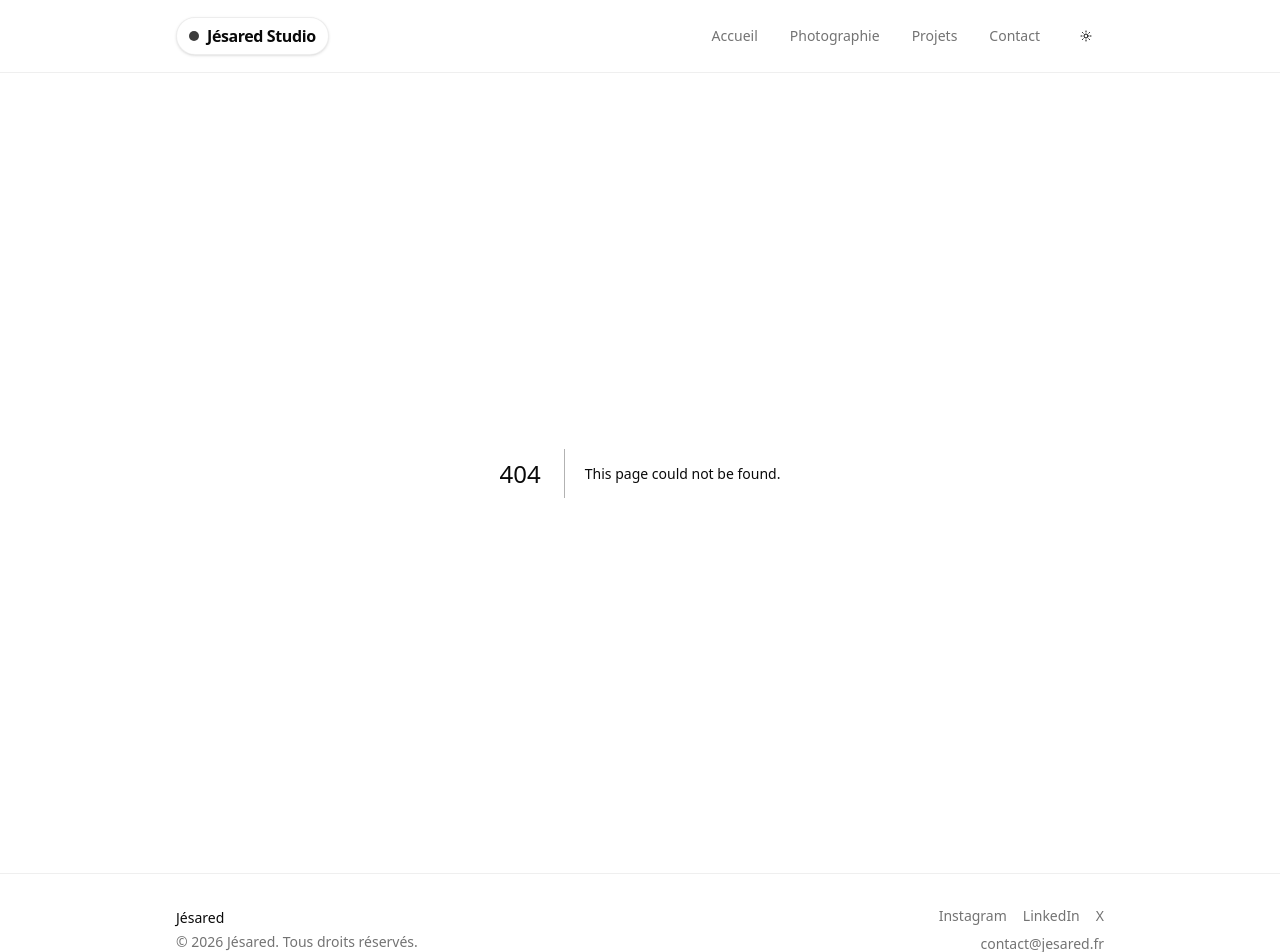
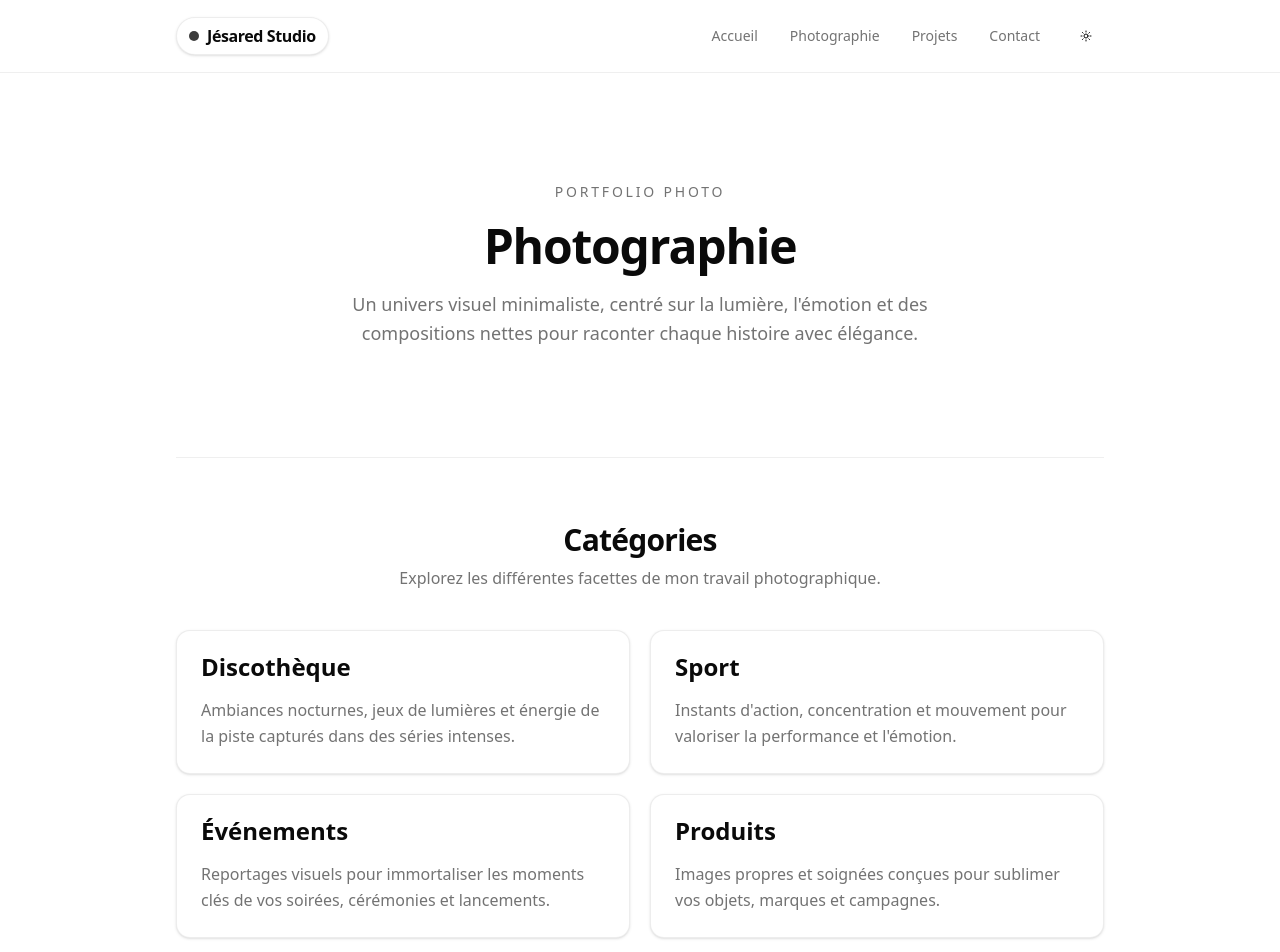
Before and after one commit to jesared/jesared-refonte, a Next.js app: page /photographie in a window 1280 px wide. Before the commit this address had no page. Shown: the top 952 px of the page. Built offline with nearby package versions, Linux system fonts and the light colour scheme.

Commit message:
Add modern photographie portfolio page

```diff
--- /dev/null
+++ b/app/photographie/page.tsx
@@ -0,0 +1,72 @@
+import Link from "next/link";
+
+import { PageContainer } from "@/components/layout";
+import { Card, CardDescription, CardHeader, CardTitle } from "@/components/ui";
+
+const categories = [
+  {
+    title: "Discothèque",
+    description:
+      "Ambiances nocturnes, jeux de lumières et énergie de la piste capturés dans des séries intenses.",
+    href: "/photographie/discotheque",
+  },
+  {
+    title: "Sport",
+    description:
+      "Instants d'action, concentration et mouvement pour valoriser la performance et l'émotion.",
+    href: "/photographie/sport",
+  },
+  {
+    title: "Événements",
+    description:
+      "Reportages visuels pour immortaliser les moments clés de vos soirées, cérémonies et lancements.",
+    href: "/photographie/evenements",
+  },
+  {
+    title: "Produits",
+    description:
+      "Images propres et soignées conçues pour sublimer vos objets, marques et campagnes.",
+    href: "/photographie/produits",
+  },
+];
+
+export default function PhotographiePage() {
+  return (
+    <PageContainer>
+      <section className="flex min-h-[48vh] flex-col items-center justify-center gap-5 py-16 text-center sm:py-20">
+        <p className="text-xs font-medium uppercase tracking-[0.2em] text-muted-foreground sm:text-sm">
+          Portfolio photo
+        </p>
+        <h1 className="text-4xl font-semibold tracking-tight sm:text-5xl">Photographie</h1>
+        <p className="max-w-2xl text-base leading-relaxed text-muted-foreground sm:text-lg">
+          Un univers visuel minimaliste, centré sur la lumière, l&apos;émotion et des compositions
+          nettes pour raconter chaque histoire avec élégance.
+        </p>
+      </section>
+
+      <section className="border-t border-border/60 py-14 sm:py-16">
+        <div className="mb-8 text-center sm:mb-10">
+          <h2 className="text-2xl font-semibold tracking-tight sm:text-3xl">Catégories</h2>
+          <p className="mt-2 text-sm text-muted-foreground sm:text-base">
+            Explorez les différentes facettes de mon travail photographique.
+          </p>
+        </div>
+
+        <div className="grid gap-5 sm:grid-cols-2">
+          {categories.map((category) => (
+            <Link key={category.title} href={category.href} className="group block focus-visible:outline-none">
+              <Card className="h-full border-border/70 transition-all duration-200 group-hover:-translate-y-1 group-hover:shadow-md group-focus-visible:ring-2 group-focus-visible:ring-ring">
+                <CardHeader className="space-y-3">
+                  <CardTitle className="text-2xl">{category.title}</CardTitle>
+                  <CardDescription className="text-sm leading-relaxed sm:text-base">
+                    {category.description}
+                  </CardDescription>
+                </CardHeader>
+              </Card>
+            </Link>
+          ))}
+        </div>
+      </section>
+    </PageContainer>
+  );
+}
```
